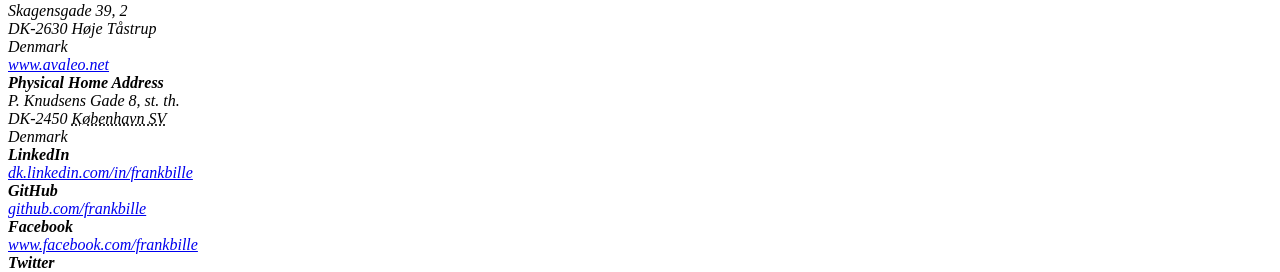
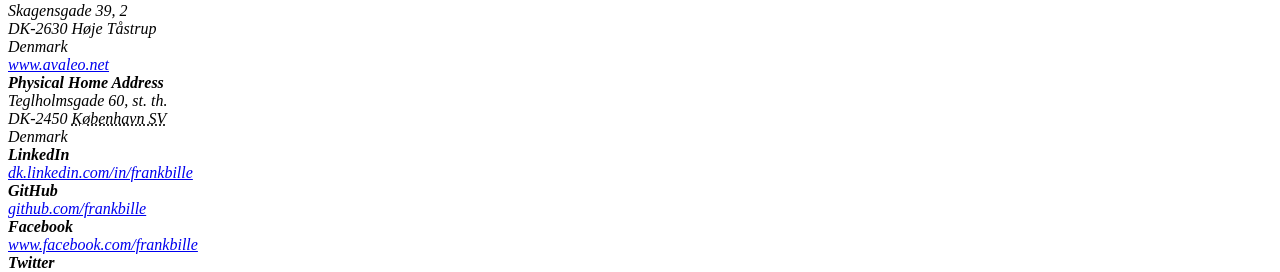
Before and after one commit to frankbille/frankbille.github.com, a Jekyll site: the page built from index.html, in a window 1280 px wide. Shown: the part 458-730 px from the top of the page. Built offline with Jekyll 4.4.1, drawn with Linux system fonts in a browser that asks for light colours; nearby versions of some CDN libraries; Markdown is read by kramdown in place of the engine named in the settings; a style sheet for code colours, icons or effects is not loaded.

Commit message:
New address

```diff
--- a/index.html
+++ b/index.html
@@ -38,7 +38,7 @@
 		<address itemprop="address" itemscope itemtype="http://data-vocabulary.org/Address">
 			<strong>Physical Home Address</strong>
 			<br>
-			<span itemprop="street-address">P. Knudsens Gade 8, st. th.</span>
+			<span itemprop="street-address">Teglholmsgade 60, st. th.</span>
 			<br>
 			<span itemprop="postal-code">DK-2450</span> <abbr data-placement="right" title="Copenhagen" itemprop="locality">København SV</abbr>
 			<br>
```
